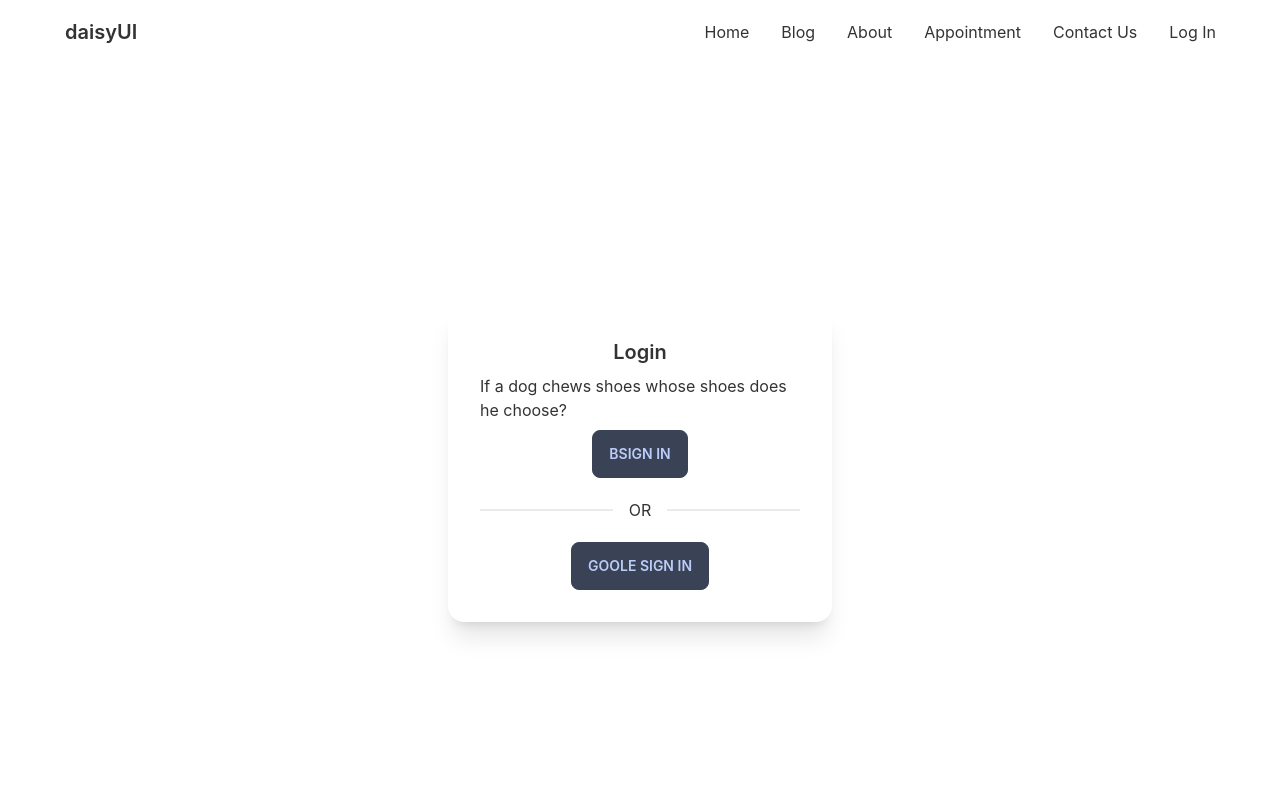
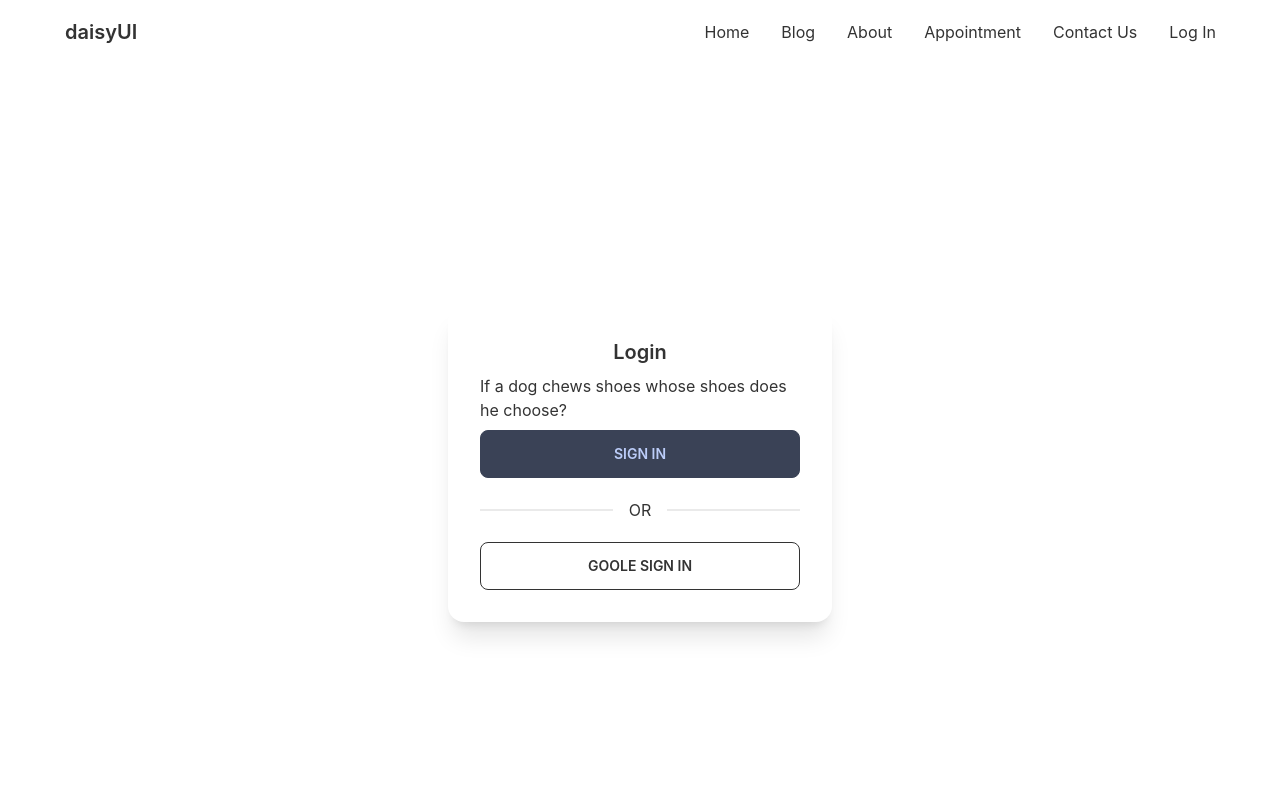
Before and after one commit to jhrhq/doctors-portal, a React (Create React App) app: page /login in a window 1280 px wide. Shown: the top 800 px of the page. Built offline with nearby package versions, Linux system fonts and the light colour scheme; no server answers; what tailwindcss-gradient would draw is missing.

Commit message:
login full width btn

```diff
--- a/src/Pages/Login/Login.js
+++ b/src/Pages/Login/Login.js
@@ -9,11 +9,11 @@
           <h2 className="card-title justify-center">Login</h2>
           <p>If a dog chews shoes whose shoes does he choose?</p>
           <div className="card-actions justify-center">
-            <button className="btn btn-accent">BSign In</button>
+            <button className="btn btn-block btn-accent">Sign In</button>
           </div>
           <div className="divider">OR</div>
           <div className="card-actions justify-center">
-            <button className="btn btn-accent">Goole Sign In</button>
+            <button className="btn btn-block btn-outline">Goole Sign In</button>
           </div>
         </div>
       </div>
```
